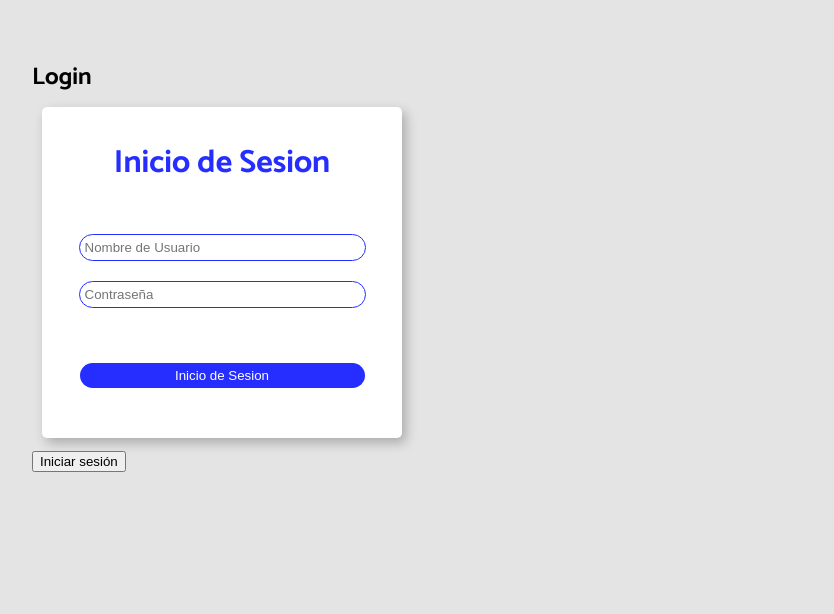
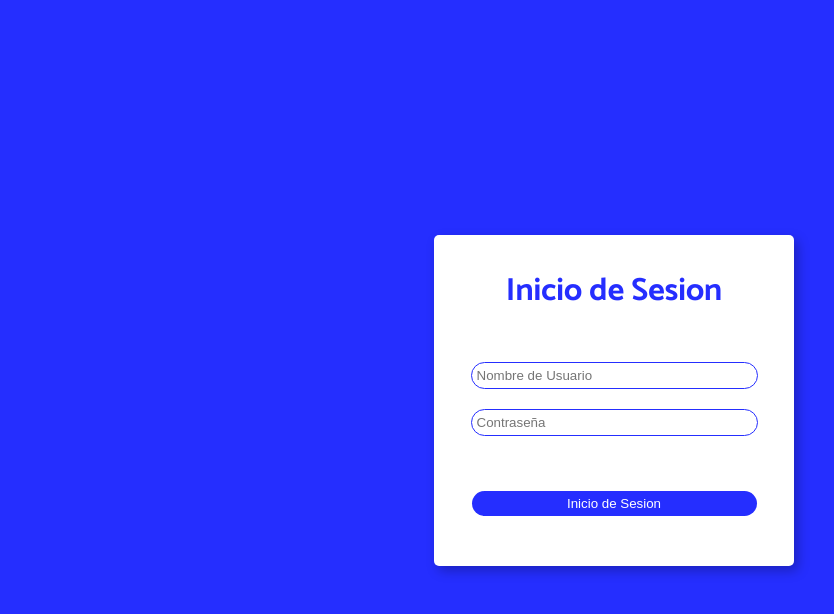
Before and after one commit to AGuardiola20/safegate-project-react, a React (Vite) app: page / in a window 1280 px wide. Shown: the top 614 px of the page, without its empty margins (26-860 px from the left). Built offline with nearby package versions, Linux system fonts and the light colour scheme.

Commit message:
add: LoginScreen

```diff
--- a/src/components/LoginForm/LoginForm.module.css
+++ b/src/components/LoginForm/LoginForm.module.css
@@ -63,4 +63,5 @@
   background-color: var(--primary-color);
   color: var(--card-bg);
   border: none;
+  cursor: pointer;
 }
--- a/src/components/LoginForm/LoginForm.tsx
+++ b/src/components/LoginForm/LoginForm.tsx
@@ -1,7 +1,11 @@
 import React, { useState } from "react";
 import styles from "./LoginForm.module.css";
 
-const LoginForm = () => {
+type LoginFormProps = {
+  loginFunction: () => void;
+};
+
+const LoginForm = ({ loginFunction }: LoginFormProps) => {
   const [userName, setUserName] = useState<string>("");
   const [password, setPassword] = useState<string>("");
 
@@ -15,6 +19,7 @@ const LoginForm = () => {
 
     console.log("Username:", userName);
     console.log("Password:", password);
+    loginFunction();
     cleanInputs();
   };
 
--- a/src/global-variables.css
+++ b/src/global-variables.css
@@ -21,4 +21,6 @@
   --card-box-shadow: 4px 5px 12.2px rgba(0, 0, 0, 0.25);
 
   --bg-semitransparent: rgba(0, 0, 0, 0.5);
+
+  --border-padding: 50px;
 }
--- a/src/main.css
+++ b/src/main.css
@@ -3,7 +3,6 @@
 body {
   font-family: var(--font-family);
   background-color: var(--bg-light);
-  padding: 50px;
 }
 h1,
 h2,
--- a/src/screens/AdminScreen/AdminScreen.module.css
+++ b/src/screens/AdminScreen/AdminScreen.module.css
@@ -1,5 +1,8 @@
 @import "../../global-variables.css";
 
+.container {
+  padding: var(--border-padding);
+}
 .header {
   display: flex;
   justify-content: space-between;
--- a/src/screens/AdminScreen/AdminScreen.tsx
+++ b/src/screens/AdminScreen/AdminScreen.tsx
@@ -627,7 +627,7 @@ export const AdminScreen = () => {
   }
 
   return (
-    <>
+    <div className={styles.container}>
       <div className={styles.header}>
         <img
           className={`${styles.logo} ${styles.img}`}
@@ -679,6 +679,6 @@ export const AdminScreen = () => {
       </div>
 
       <button onClick={logout}>Cerrar sesión</button>
-    </>
+    </div>
   );
 };
--- a/src/screens/LoginScreen/LoginScreen.module.css
+++ b/src/screens/LoginScreen/LoginScreen.module.css
@@ -1 +1,17 @@
 @import "../../global-variables.css";
+
+html,
+body {
+  height: 100%;
+  margin: 0;
+}
+
+.container {
+  display: flex;
+  justify-content: center;
+  align-items: center;
+  background-color: var(--primary-color);
+  height: 100vh;
+  width: 100%;
+  overflow: hidden;
+}
--- a/src/screens/LoginScreen/LoginScreen.tsx
+++ b/src/screens/LoginScreen/LoginScreen.tsx
@@ -12,10 +12,8 @@ const LoginScreen: React.FC = () => {
   };
 
   return (
-    <div>
-      <h2>Login</h2>
-      <LoginForm />
-      <button onClick={handleLogin}>Iniciar sesión</button>
+    <div className={styles.container}>
+      <LoginForm loginFunction={handleLogin} />
     </div>
   );
 };
```
